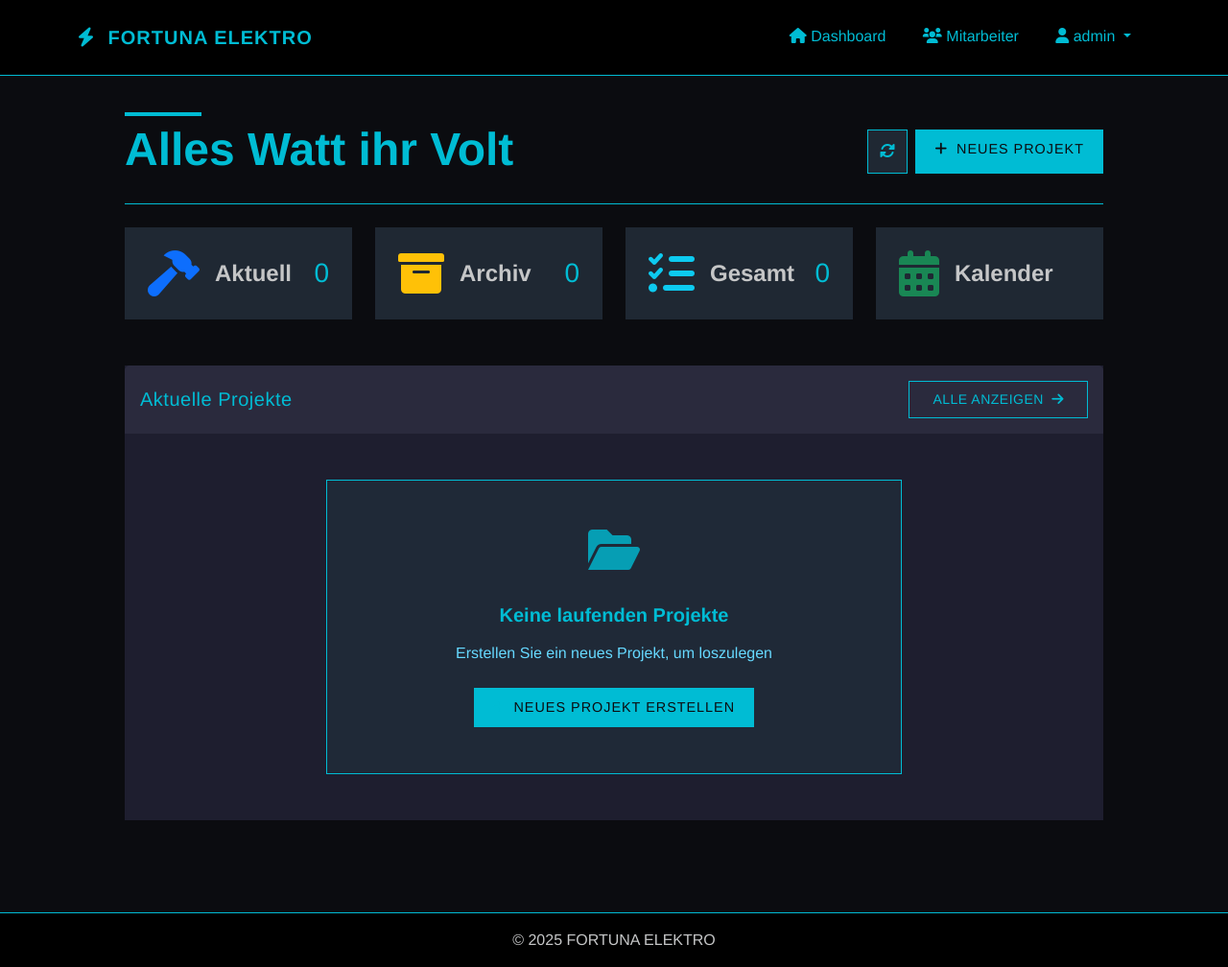
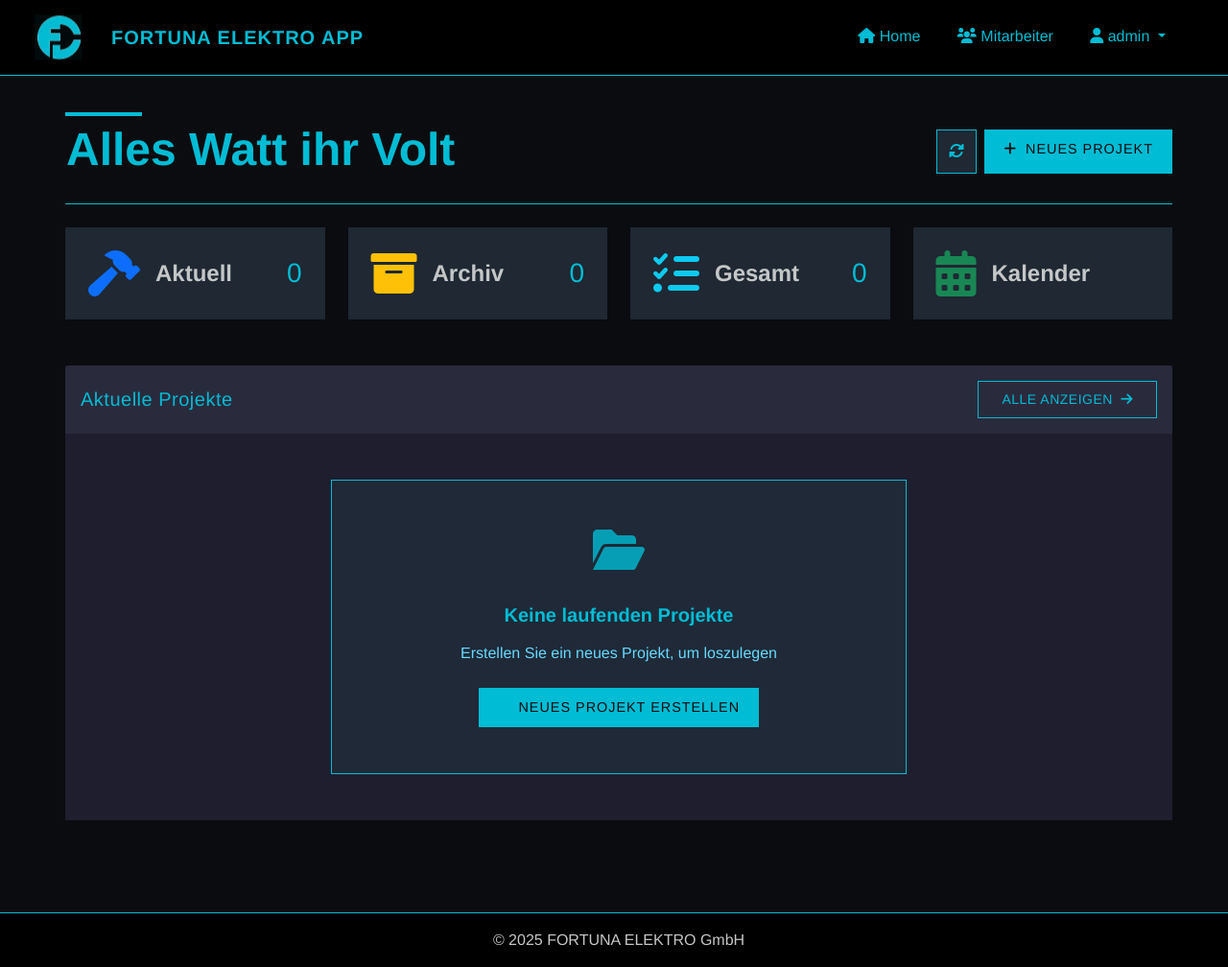
Before and after one commit to Lightmaker777/FORTUNA_ELECTRO, a Flask app: page / in a window 1280 px wide. Shown: the whole page at 96% size. Run offline with Flask 3, Linux system fonts and the light colour scheme; a user stored in the database is signed in; data comes from the database, SQL or seed files in the repository; data that the repository does not hold is empty.

Commit message:
home logo update

```diff
--- a/app/templates/base.html
+++ b/app/templates/base.html
@@ -231,15 +231,61 @@
         .card-body, .card-body p, .card-body label, .card-body .form-text, .card-body small {
     color: #66d9ff !important; /* schönes helles Blau */
 }
+body {
+    max-width: 100%;
+    overflow-x: hidden;
+}
+
+.container {
+    width: 100%;
+    max-width: 100%;
+    padding-left: 55px;
+    padding-right: 15px;
+    margin-left: auto;
+    margin-right: auto;
+}
+
+
+
+/* Feste Position für Logo und Marke */
+.navbar-brand img, .navbar-brand svg {
+    margin-right: 10px;
+    /* Logo verkleinern */
+    width: auto;
+    height: 50px; /* Anpassen je nach gewünschter Größe */
+    max-width: 100%;
+}
+/* Wenn nötig, können wir auch die Innenabstände reduzieren */
+.navbar-dark, .mb-1 {
+    padding-left: 1px;
+    padding-right: 10px;
+}
+
+
+/* Stellen Sie sicher, dass Karten/Boxen nicht überlaufen */
+.card, .box {
+    max-width: 100%;
+}
+
+/* Für responsive Tabellen */
+.table-responsive {
+    max-width: 100%;
+    overflow-x: auto;
+}
+
     </style>
 </head>
 <body>
     <!-- Navbar -->
-    <nav class="navbar navbar-expand-lg navbar-dark mb-4">
-        <div class="container">
-            <a class="navbar-brand" href="{{ url_for('dashboard.index') }}">
-                <i class="fas fa-bolt"></i> FORTUNA ELEKTRO
-            </a>
+    <!-- Navbar -->
+<nav class="navbar navbar-expand-lg navbar-dark mb-4">
+    <div class="container position-relative">
+        <a class="navbar-brand" href="{{ url_for('dashboard.index') }}" style="padding-left: 80px;">
+            <span style="color: var(--accent)">FORTUNA ELEKTRO APP</span>
+        </a>
+        <img src="{{ url_for('static', filename='img/logo.jpg') }}" alt="Fortuna Elektro Logo"
+             style="position: absolute; left: 20; top: 50%; transform: translateY(-50%);
+                    height: 55px; width: auto; max-height: 90%;">
             <button class="navbar-toggler" type="button" data-bs-toggle="collapse" data-bs-target="#navbarNav">
                 <span class="navbar-toggler-icon"></span>
             </button>
@@ -248,7 +294,7 @@
                     {% if current_user.is_authenticated %}
                         <li class="nav-item">
                             <a class="nav-link" href="{{ url_for('dashboard.index') }}">
-                                <i class="fas fa-home"></i> Dashboard
+                                <i class="fas fa-home"></i> Home
                             </a>
                         </li>
                         {% if current_user.is_admin() %}
@@ -303,7 +349,7 @@
     <!-- Footer -->
     <footer class="footer mt-auto py-3">
         <div class="container text-center">
-            <span class="text-muted">&copy; 2025 FORTUNA ELEKTRO </span>
+            <span class="text-muted">&copy; 2025 FORTUNA ELEKTRO GmbH</span>
         </div>
     </footer>
 
--- a/app/templates/dashboard/index.html
+++ b/app/templates/dashboard/index.html
@@ -458,7 +458,6 @@
 
 <style>
 
-/* Dark Dashboard Design - Striking and Simple */
 :root {
     /* Dark color palette with bright accents inspired by the image */
     --primary: #0B0C10;         /* Dark background */
@@ -1206,8 +1205,48 @@ h1, h2, h3, h4, h5, h6 {
     color: white; /* Weiße Schrift für besseren Kontrast */
     font-size: 14px; /* Angemessene Schriftgröße */
 }
+body {
+    max-width: 100%;
+    overflow-x: hidden;
+}
+
+.container {
+    width: 100%;
+    max-width: 100%;
+    padding-left: 15px;
+    padding-right: 15px;
+    margin-left: 5px;
+    margin-right: 15px;
+}
+.navbar {
+    background-color: var(--primary-dark) !important;
+    border-bottom: 1px solid var(--accent);
+    padding: 0.8rem 1rem;
+    width: 100%;
+}
+
+/* Stellen Sie sicher, dass Karten/Boxen nicht überlaufen */
+.card, .box {
+    max-width: 100%;
+}
+
+/* Für responsive Tabellen */
+.table-responsive {
+    max-width: 100%;
+    overflow-x: auto;
+}
+.page-header {
+    margin-bottom: 2rem;
+    padding-bottom: 1rem;
+    border-bottom: 1px solid var(--accent);
+    width: 100%;
+    display: flex;
+    justify-content: space-between;
+    align-items: center;
+}
 
 </style>
+
 
 <!-- Script für Kalenderfunktionen -->
 <script>
```
Also changed, not shown: app/static/img/logo.jpg (added), app/static/img/logo_new.png (added), app/static/img/logo_new1.png (added), app/static/img/new.jpg (added).
